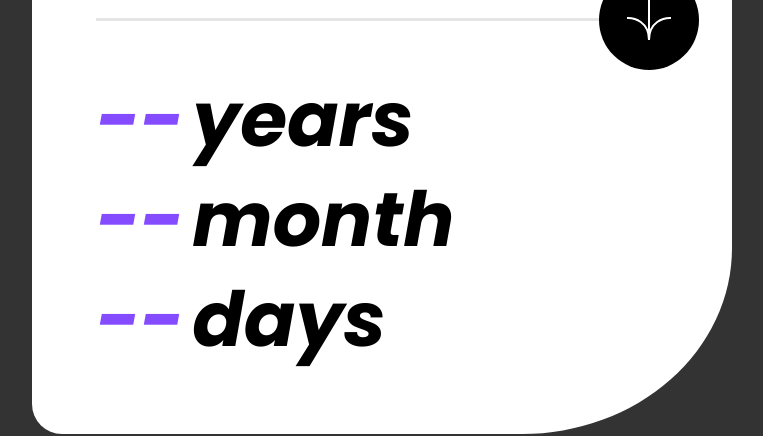
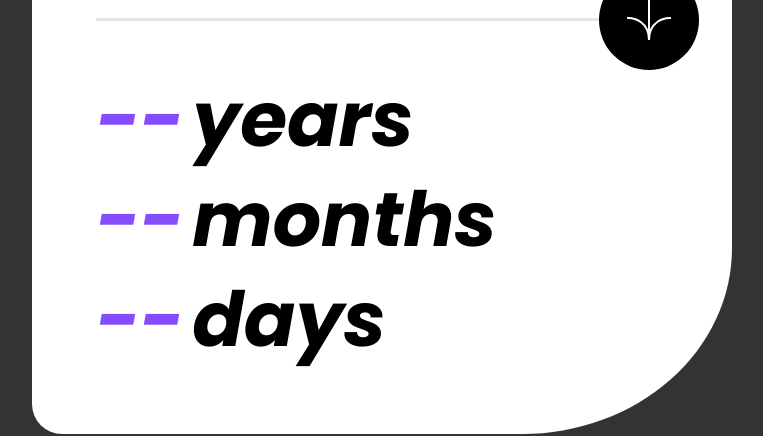
Before and after one commit to BartoszSiedlecki/Age-Calculator-App, a React (Vite) app: page / in a window 1280 px wide. Shown: the part 276-712 px from the top of the page, without its empty margins (258-1021 px from the left). Built offline with nearby package versions, Linux system fonts and the light colour scheme; the HTML template or start-up script is replaced by a standard one.

Commit message:
logic update

```diff
--- a/src/Answer.tsx
+++ b/src/Answer.tsx
@@ -1,41 +1,49 @@
-import React from "react"
-
 export function Answer({ formData }){
 
-    const formDay = formData ? formData.get("day") : null
-    const formMonth = formData ? formData.get("month") : null
-    const formYear = formData ? formData.get("year") : null
-
-    const today = new Date()
-    let year = today.getFullYear() - formYear
-    let month = today.getMonth()+1 - formMonth
-    let day = today.getDate() - formDay
-
-    if(month < 0 || month === 0 && day < 0){
-      year--
-      month = 12 + month
+  if(!formData){
+    return(
+      <div className="calculator">
+        <div className="answer"><div className="number">--</div>years</div>
+        <div className="answer"><div className="number">--</div>months</div>
+        <div className="answer"><div className="number">--</div>days</div>
+      </div>
+    )
   }
 
-    if(day < 0){
-      month--
-      const lastMonthDay = new Date(today.getFullYear(), today.getMonth(), 0).getDate()
-      day = lastMonthDay + day
+  const formDay = parseInt(formData.get("day"), 10)
+  const formMonth =  parseInt(formData.get("month"), 10)
+  const formYear = parseInt(formData.get("year"), 10)
+
+  const birthDate = new Date(formYear, formMonth - 1, formDay)
+  const today = new Date();
+
+  let ageYears = today.getFullYear() - birthDate.getFullYear()
+  let ageMonths = today.getMonth() - birthDate.getMonth()
+  let ageDays = today.getDate() - birthDate.getDate()
+
+  if(ageDays < 0){
+    ageMonths--
+    const previousMonth = today.getMonth() - 1 < 0 ? 11 : today.getMonth() - 1
+    const daysInPreviousMonth = new Date(today.getFullYear(), previousMonth + 1, 0).getDate()
+    ageDays += daysInPreviousMonth
+  }
+
+  if(ageMonths < 0){
+    ageYears--
+    ageMonths += 12
   }
 
   return(
-        <div className="calculator">
+    <>
       <div className="answer">
-              <div className="number"> { formYear !== null ? year : "--" } </div>
-              { year == 1 ? "year" : "years" }
+        <div className="number">{ageYears}</div> {ageYears === 1 ? "year" : "years"}
       </div>
       <div className="answer">
-              <div className="number"> { formMonth !== null ? month : "--" } </div>
-              { month == 1 ? "month" : "months" }
+        <div className="number">{ageMonths}</div> {ageMonths === 1 ? "month" : "months"}
       </div>
       <div className="answer">
-              <div className="number"> { formDay !== null ? day : "--" } </div>
-              { day == 1 ? "day" : "days" }
+        <div className="number">{ageDays}</div> {ageDays === 1 ? "day" : "days"}
       </div>
-        </div>
+    </>
   )
 }
--- a/src/App.tsx
+++ b/src/App.tsx
@@ -1,4 +1,4 @@
-import React, { useState } from "react"
+import { useState } from "react"
 import "./style.scss"
 import { Form } from "./Form"
 import { Answer } from "./Answer"
--- a/src/Form.tsx
+++ b/src/Form.tsx
@@ -44,7 +44,7 @@ export function Form({ updateFormData }){
             <div className="line"></div>
             <button type="submit" className="btn">
               <svg xmlns="http://www.w3.org/2000/svg" width="46" height="44" viewBox="0 0 46 44">
-                <g fill="none" stroke="#FFF" stroke-width="2">
+                <g fill="none" stroke="#FFF" strokeWidth="2">
                   <path d="M1 22.019C8.333 21.686 23 25.616 23 44M23 44V0M45 22.019C37.667 21.686 23 25.616 23 44"/>
                 </g>
               </svg>
```
Lines whose indentation alone changed are shown as unchanged.
